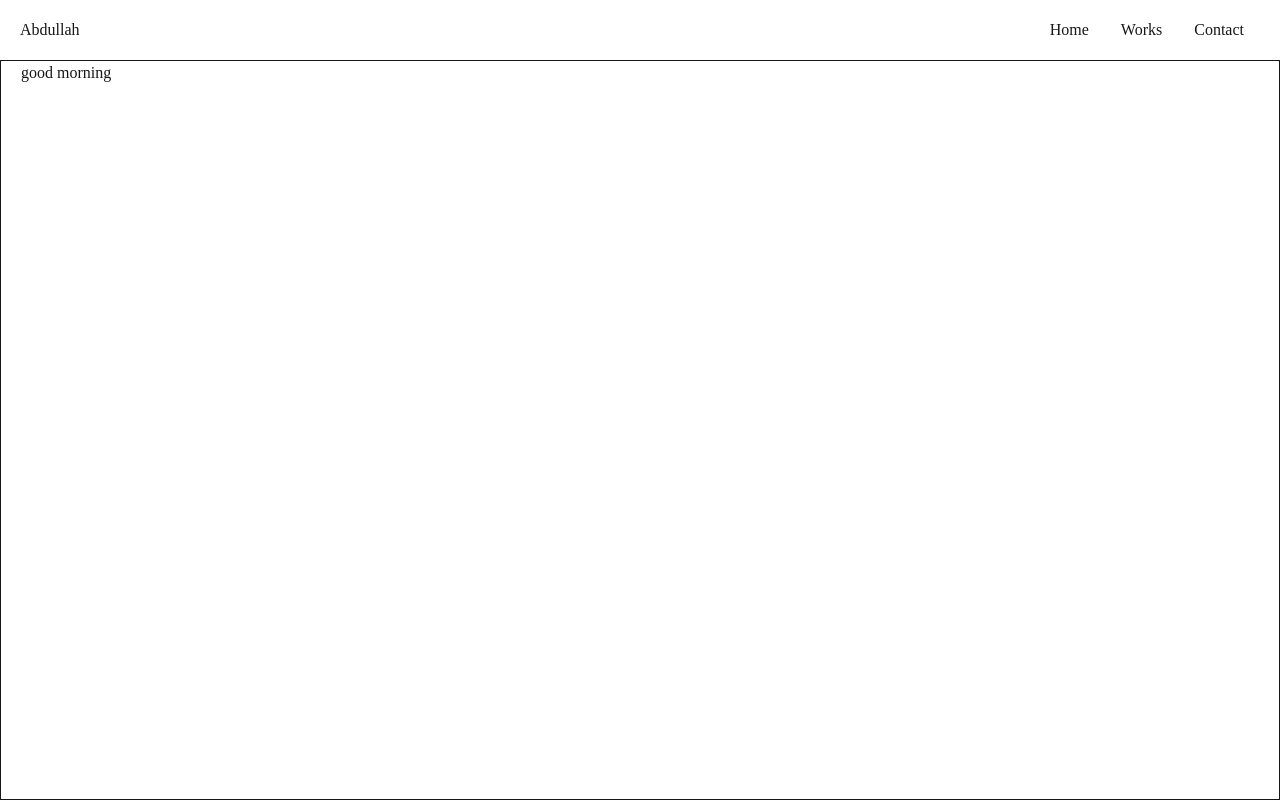
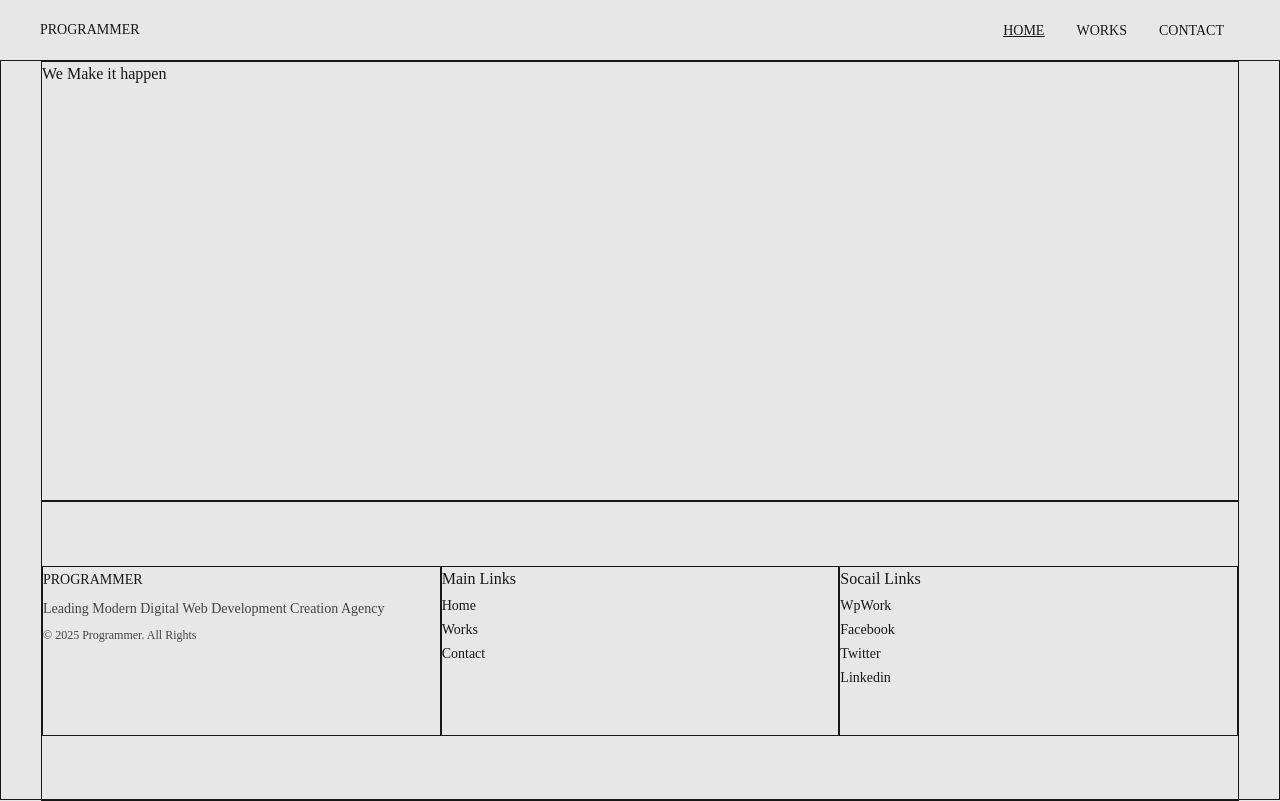
Before and after one commit to Abdu11ahAhmed/react-portfolio, a Next.js app: page / in a window 1280 px wide. Built offline with nearby package versions, Linux system fonts and the light colour scheme.

Commit message:
settings up project

```diff
--- a/app/Contact/page.js
+++ b/app/Contact/page.js
@@ -1,7 +1,9 @@
 function Contact() {
     return (
         <>
-            <h1>Contact Page</h1>
+            <div className="content h-[calc(100vh-300px-7.5vh)] border">
+                <h1>Contacts Page</h1>
+            </div>
         </>
     );
 }
--- a/app/Works/page.js
+++ b/app/Works/page.js
@@ -1,7 +1,9 @@
 function Works() {
     return (
         <>
+            <div className="content h-[calc(100vh-300px-7.5vh)] border">
             <h1>Works Page</h1>
+            </div>
         </>
     );
 }
--- /dev/null
+++ b/app/compnonents/Footer/Footer.js
@@ -0,0 +1,58 @@
+"use client";
+import Link from "next/link";
+
+function Footer() {
+    let footerLinks = ["works", "contact"];
+    let logo = "Programmer";
+    let footerSocail = ["wpWork", "facebook", "twitter", "linkedin"];
+
+    return (
+        <>
+            <footer className="h-[300px] border  grid grid-cols-3 py-16">
+                <div className="logo border">
+                    <Link href="/" className="uppercase text-sm">
+                        {logo}
+                    </Link>
+                    <p className="py-2 pr-2 text-sm">
+                        Leading Modern Digital Web Development Creation Agency
+                    </p>
+                    <p className="text-xs">
+                        &copy; {new Date().getFullYear()} {logo}. All Rights
+                    </p>
+                </div>
+                <ul id="links" className="border">
+                    <h2 className="pb-0.5">Main Links</h2>
+                    <li key="Home">
+                        <Link className="py-1 text-sm" href="/">
+                            Home
+                        </Link>
+                    </li>
+                    {footerLinks.map((link) => (
+                        <li key={link}>
+                            <Link
+                                className=" capitalize py-1 text-sm"
+                                href={`/${link}`}
+                            >
+                                {link}
+                            </Link>
+                        </li>
+                    ))}
+                </ul>
+                <ul className="border">
+                    <h2 className="pb-0.5">Socail Links</h2>
+                    {footerSocail.map((link) => (
+                        <li key={link}>
+                            <Link
+                                className=" capitalize py-1 text-sm"
+                                href={`/${link}`}
+                            >
+                                {link}
+                            </Link>
+                        </li>
+                    ))}
+                </ul>
+            </footer>
+        </>
+    );
+}
+export default Footer;
--- a/app/compnonents/Navbar/Navbar.js
+++ b/app/compnonents/Navbar/Navbar.js
@@ -1,26 +1,44 @@
+"use client";
 import Link from "next/link";
+import { usePathname } from "next/navigation";
 
 function Navbar() {
-    let NavLinks = ["Works", "Contact"];
-    let logo = "Abdullah";
+    let NavLinks = ["works", "contact"];
+    let logo = "Programmer";
+    const pathname = usePathname();
+
+    function isActive(href) {
+        return pathname === href;
+    }
+
     return (
         <>
-            <nav className="h-[7.5vh] flex items-center justify-between px-[20px]">
-                <Link href="/"> {logo} </Link>
-
+            <nav className="h-[7.5vh] flex items-center justify-between px-[20px] xl:px-[40px] 2xl:px-[100px]">
+                <Link href="/" className="uppercase text-sm">
+                    {logo}
+                </Link>
                 <ul className="flex">
-                    <li key="Home">
-                        <Link className="px-4 py-1" href="/">
+                    <li key="Home" className={isActive("/") ? "active" : ""}>
+                        <Link className="px-4 py-1 uppercase text-sm" href="/">
                             Home
                         </Link>
                     </li>
-                    {NavLinks.map((link) => (
-                        <li key={link}>
-                            <Link className="px-4 py-1" href={`/${link}`}>
-                                {link}
-                            </Link>
-                        </li>
-                    ))}
+                    {NavLinks.map((link) => {
+                        let href = `/${link.toLowerCase()}`;
+                        return (
+                            <li
+                                key={link}
+                                className={isActive(href) ? "active" : ""}
+                            >
+                                <Link
+                                    className="px-4 py-1 uppercase text-sm"
+                                    href={href}
+                                >
+                                    {link}
+                                </Link>
+                            </li>
+                        );
+                    })}
                 </ul>
             </nav>
         </>
--- a/app/layout.js
+++ b/app/layout.js
@@ -1,5 +1,6 @@
 import "./styles/globals.css";
 import Navbar from "./compnonents/Navbar/Navbar";
+import Footer from "./compnonents/Footer/Footer";
 
 export const metadata = {
     title: "Abdullah | Portfolio",
@@ -11,7 +12,10 @@ export default function RootLayout({ children }) {
         <html lang="en">
             <body>
                 <Navbar />
-                {children}
+                <div className="container px-[20px] xl:px-[40px] 2xl:px-[100px] border mx-auto h-[calc(100vh-7.5vh)]">
+                    {children}
+                <Footer />
+                </div>
             </body>
         </html>
     );
--- a/app/page.js
+++ b/app/page.js
@@ -1,8 +1,8 @@
 export default function Home() {
     return (
         <>
-            <div className="container px-[20px] border mx-auto h-[calc(100vh-7.5vh)]">
-                <h1>good morning</h1>
+            <div className="content h-[calc(100vh-300px-7.5vh)] border">
+                <h1>We Make it happen</h1>
             </div>
         </>
     );
--- a/app/styles/globals.css
+++ b/app/styles/globals.css
@@ -1,19 +1,25 @@
 @import "tailwindcss";
 
 :root {
-    --background: #ffffff;
+    --background: #e7e7e7;
     --foreground: #171717;
 }
 
-@media (prefers-color-scheme: dark) {
+/* @media (prefers-color-scheme: dark) {
     :root {
         --background: #212121;
         --foreground: #ffffff;
     }
-}
+} */
 
 body {
     background: var(--background);
     color: var(--foreground);
     font-family: Averta Cy;
 }
+p{
+    color: #444444;
+}
+nav ul li.active{
+    text-decoration: underline;
+}
```
